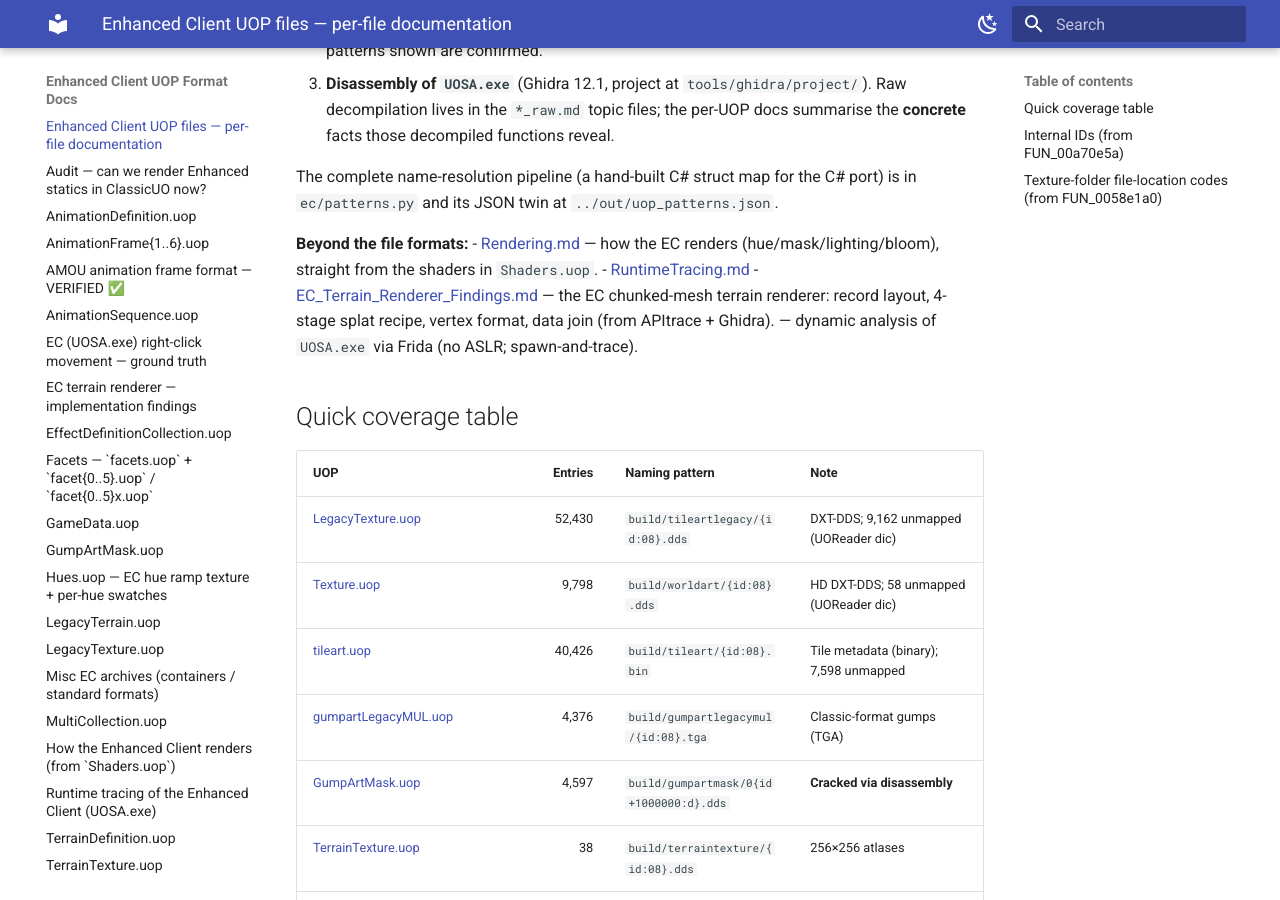
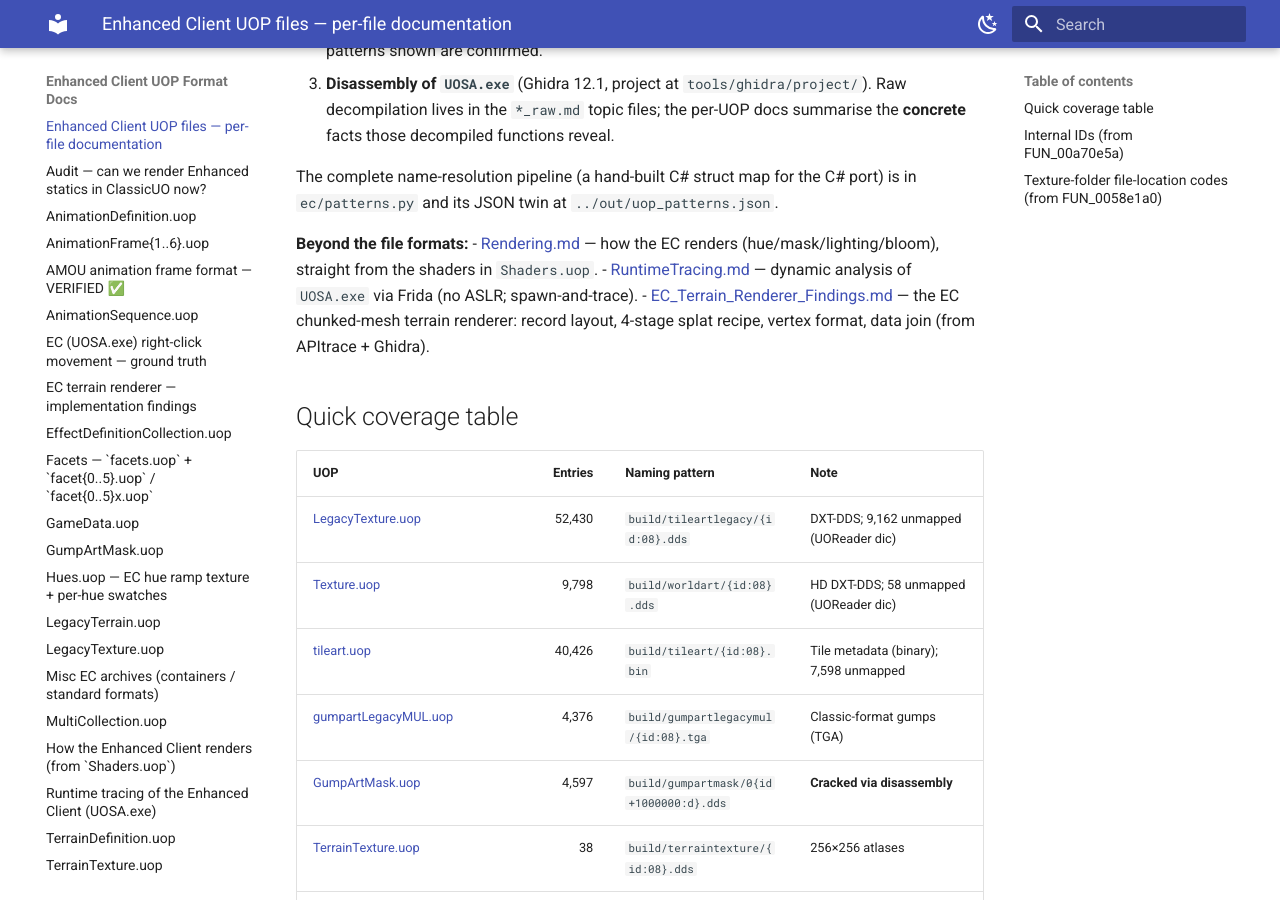
Before and after one commit to KonssnoK/UO-unity_playground, an MkDocs documentation site: the page built from docs/README.md, in a window 1280 px wide and 900 px high, scrolled down 361 px. Built offline with MkDocs 1.6.1 and Material for MkDocs 9.7.7, drawn with Linux system fonts in a browser that asks for light colours.

```diff
--- a/docs/README.md
+++ b/docs/README.md
@@ -10,8 +10,8 @@ The complete name-resolution pipeline (a hand-built C# struct map for the C# por
 
 **Beyond the file formats:**
 - [Rendering.md](Rendering.md) — how the EC renders (hue/mask/lighting/bloom), straight from the shaders in `Shaders.uop`.
-- [RuntimeTracing.md](RuntimeTracing.md)
-- [EC_Terrain_Renderer_Findings.md](EC_Terrain_Renderer_Findings.md) — the EC chunked-mesh terrain renderer: record layout, 4-stage splat recipe, vertex format, data join (from APItrace + Ghidra). — dynamic analysis of `UOSA.exe` via Frida (no ASLR; spawn-and-trace).
+- [RuntimeTracing.md](RuntimeTracing.md) — dynamic analysis of `UOSA.exe` via Frida (no ASLR; spawn-and-trace).
+- [EC_Terrain_Renderer_Findings.md](EC_Terrain_Renderer_Findings.md) — the EC chunked-mesh terrain renderer: record layout, 4-stage splat recipe, vertex format, data join (from APItrace + Ghidra).
 
 ## Quick coverage table
 
```
